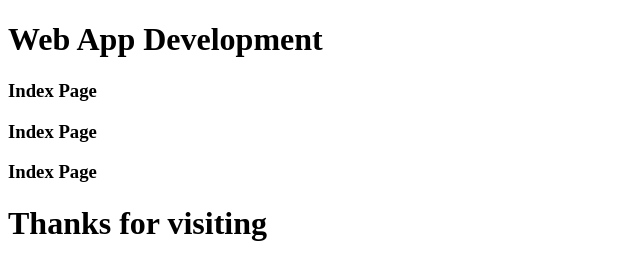
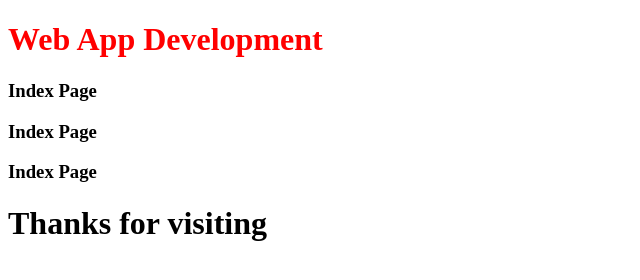
Before and after one commit to pyking004/myapp, a plain HTML site: page index.html in a window 1280 px wide. Shown: the whole page, without its empty margins (0-640 px from the left). Drawn offline with Linux system fonts and the light colour scheme.

Commit message:
changed code

```diff
--- a/index.html
+++ b/index.html
@@ -6,7 +6,7 @@
         <title>Document</title>
     </head>
     <body>
-        <header>
+        <header style="color:red">
             <h1>Web App Development</h1>
         </header>
         <main>
```
